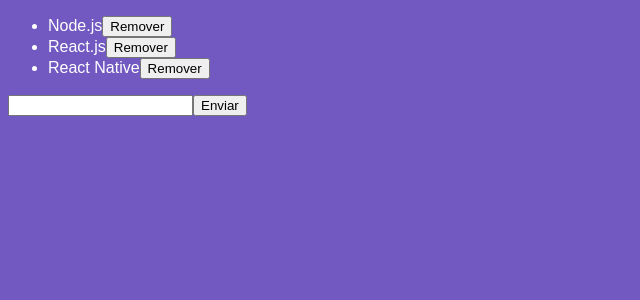
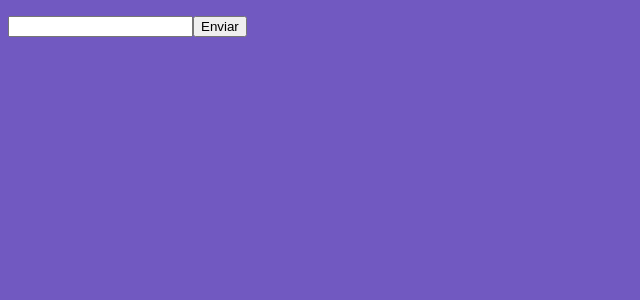
Before and after one commit to ellenduboc/conceitos-react, a React app: page / in a window 1280 px wide. Shown: the top 300 px of the page, without its empty margins (0-640 px from the left). Built offline with nearby package versions, Linux system fonts and the light colour scheme; the HTML template or start-up script is replaced by a standard one.

Commit message:
Component life cycle

```diff
--- a/src/components/TechList.js
+++ b/src/components/TechList.js
@@ -4,12 +4,25 @@
 class TechList extends Component {
   state = {
     newTech: '',
-    techs: [
-      'Node.js',
-      'React.js',
-      'React Native'
-    ]
+    techs: []
 };
+
+//Executando assim que o componente aparecer na tela
+componentDidMount () {
+  const techs = localStorage.getItem('techs');
+
+  if (techs) {
+    this.setState({ techs: JSON.parse(techs) })
+  }
+}
+
+//Executando sempre que houver alterações nas props ou estado
+componentDidUpdate(_, prevState) {
+  if (prevState.techs !== this.state.techs) {
+    localStorage.setItem('techs', JSON.stringify(this.state.techs));
+  }
+}
+
 
 handleInputChange = e => {
   this.setState({ newTech: e.target.value });
```
